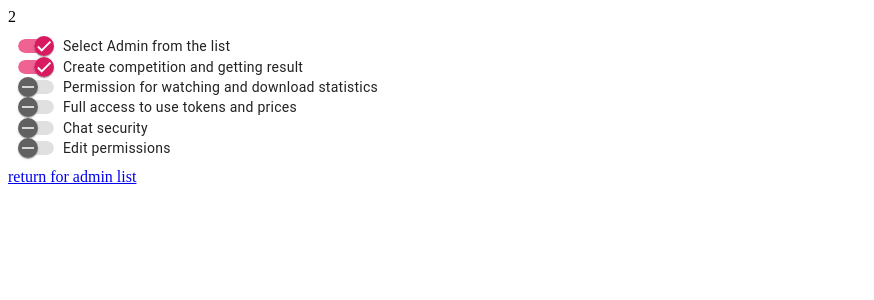
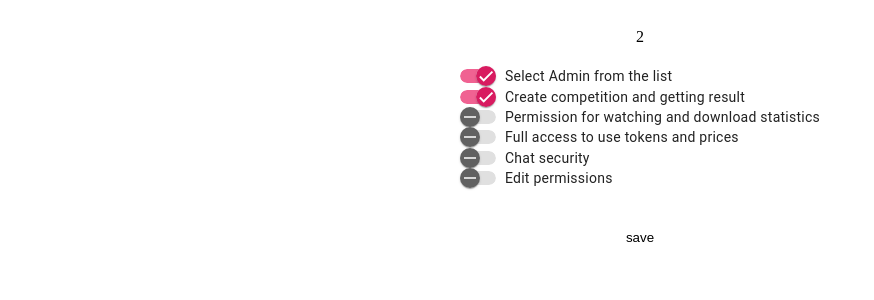
Before and after one commit to NikitaTopchii/webapp-bot, an Angular app in the folder webapp/admin-bot-webapp/: page /edit-admin in a window 1280 px wide. Shown: the top 300 px of the page, without its empty margins (0-874 px from the left). Built offline with nearby package versions, Linux system fonts and the light colour scheme.

Commit message:
feat(edit-mode): fix styles for edit-permissions-page

```diff
--- a/webapp/admin-bot-webapp/src/app/components/edit-permissions-page/edit-permissions-page.component.html
+++ b/webapp/admin-bot-webapp/src/app/components/edit-permissions-page/edit-permissions-page.component.html
@@ -1,5 +1,7 @@
 <div class="edit-permissions">
-  <span>{{getAdmin()?.name}}</span>
-  <app-permissions></app-permissions>
-  <a [routerLink]="['']">return for admin list</a>
+  <div class="edit-permissions__wrapper">
+    <span class="edit-permissions__title">{{getAdmin().name}}</span>
+    <app-permissions></app-permissions>
+  </div>
+  <button (click)="savePermissions()" class="edit-permissions__action-button">save</button>
 </div>
--- a/webapp/admin-bot-webapp/src/app/components/edit-permissions-page/edit-permissions-page.component.scss
+++ b/webapp/admin-bot-webapp/src/app/components/edit-permissions-page/edit-permissions-page.component.scss
@@ -0,0 +1,27 @@
+@import "../../styles/colors";
+
+.edit-permissions{
+  display: flex;
+  flex-direction: column;
+  &__wrapper{
+    background: $secondary_bg_color;
+    padding: 10px;
+    border-radius: 15px;
+    display: flex;
+    justify-content: center;
+    align-items: center;
+    flex-direction: column;
+  }
+  &__title{
+    margin-top: 10px;
+    margin-bottom: 10px;
+  }
+  &__action-button{
+    background: $button_color;
+    color: $button_text_color;
+    border-radius: 15px;
+    border: none;
+    height: 40px;
+    margin-top: 10px;
+  }
+}
```
